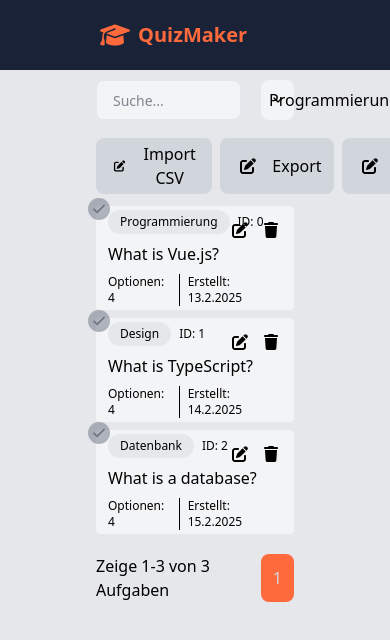
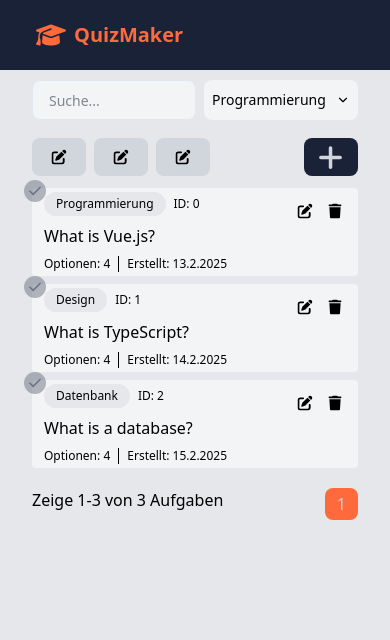
Before and after one commit to OSP-Gruppe2-MultipleChoiceTool/MCT-Frontend, a Vue app: page / in a window 390 px wide. Shown: the top 640 px of the page. Built offline with nearby package versions, Linux system fonts and the light colour scheme; the HTML template or start-up script is replaced by a standard one.

Commit message:
Add mobile view improvements

```diff
--- a/src/App.vue
+++ b/src/App.vue
@@ -1,8 +1,8 @@
 <template>
   <main class="w-screen h-screen grid grid-cols-12 grid-rows-12 bg-gray-200 dark:bg-main-blue">
-    <navigationbar-component class="col-start-1 row-start-1 col-span-full row-span-1 px-24" />
+    <navigationbar-component class="col-start-1 row-start-1 col-span-full row-span-1 px-8 md:px-16 lg:px-24" />
 
-    <router-view class="col-start-1 row-start-2 row-span-full col-span-full px-24" />
+    <router-view class="col-start-1 row-start-2 row-span-full col-span-full px-8 md:px-16 lg:px-24" />
   </main>
 </template>
 
--- a/src/components/features/question/QuestionListItemComponent.vue
+++ b/src/components/features/question/QuestionListItemComponent.vue
@@ -3,7 +3,7 @@
     <div class="absolute bg-gray-500/50 rounded-full -top-2 -left-2 text-lg p-0.5">
       <icon-check class="text-gray-500 hover:text-main-orange" />
     </div>
-    <div class="absolute top-2 right-2 flex">
+    <div class="absolute top-2 right-2 flex text-3xl">
       <icon-edit-square class="hover:text-main-orange cursor-pointer" />
       <icon-trash-bin
         class="hover:text-main-orange cursor-pointer"
--- a/src/components/icons/IconEditSquare.vue
+++ b/src/components/icons/IconEditSquare.vue
@@ -1,5 +1,5 @@
 <template>
-  <svg width="32" height="32" viewBox="0 0 32 32" fill="none" xmlns="http://www.w3.org/2000/svg">
+  <svg width="1em" height="1em" viewBox="0 0 32 32" fill="none" xmlns="http://www.w3.org/2000/svg">
     <path d="M0 4C0 1.79086 1.79086 0 4 0H28C30.2091 0 32 1.79086 32 4V28C32 30.2091 30.2091 32 28 32H4C1.79086 32 0 30.2091 0 28V4Z" stroke="none"/>
     <g clip-path="url(#clip0_2_694)">
       <g clip-path="url(#clip1_2_694)">
--- /dev/null
+++ b/src/components/icons/IconImport.vue
@@ -0,0 +1,6 @@
+<template>
+  <svg viewBox="0 0 24 24" fill="none" xmlns="http://www.w3.org/2000/svg"><g id="SVGRepo_bgCarrier" stroke-width="0"></g><g id="SVGRepo_tracerCarrier" stroke-linecap="round" stroke-linejoin="round"></g><g id="SVGRepo_iconCarrier"> <path d="M4 12C4 16.4183 7.58172 20 12 20C16.4183 20 20 16.4183 20 12" stroke="#1C274C" stroke-width="1.5" stroke-linecap="round"></path> <path d="M12 4L12 14M12 14L15 11M12 14L9 11" stroke="#1C274C" stroke-width="1.5" stroke-linecap="round" stroke-linejoin="round"></path> </g></svg>
+</template>
+
+<script setup lang="ts">
+</script>
--- a/src/components/icons/IconPlus.vue
+++ b/src/components/icons/IconPlus.vue
@@ -1,5 +1,5 @@
 <template>
-  <svg width="13" height="15" viewBox="0 0 13 15" fill="none" xmlns="http://www.w3.org/2000/svg">
+  <svg width="1em" height="1em" viewBox="0 0 13 15" fill="none" xmlns="http://www.w3.org/2000/svg">
     <g clip-path="url(#clip0_2_711)">
       <path d="M7.14062 2.9375C7.14062 2.45352 6.74961 2.0625 6.26562 2.0625C5.78164 2.0625 5.39062 2.45352 5.39062 2.9375V6.875H1.45312C0.969141 6.875 0.578125 7.26602 0.578125 7.75C0.578125 8.23398 0.969141 8.625 1.45312 8.625H5.39062V12.5625C5.39062 13.0465 5.78164 13.4375 6.26562 13.4375C6.74961 13.4375 7.14062 13.0465 7.14062 12.5625V8.625H11.0781C11.5621 8.625 11.9531 8.23398 11.9531 7.75C11.9531 7.26602 11.5621 6.875 11.0781 6.875H7.14062V2.9375Z" fill="currentColor"/>
     </g>
--- /dev/null
+++ b/src/components/icons/IconShare.vue
@@ -0,0 +1,8 @@
+<template>
+  <svg viewBox="0 0 24 24" fill="none" xmlns="http://www.w3.org/2000/svg"><g id="SVGRepo_bgCarrier" stroke-width="0"></g><g id="SVGRepo_tracerCarrier" stroke-linecap="round" stroke-linejoin="round"></g><g id="SVGRepo_iconCarrier"> <path d="M9.61109 12.4L10.8183 18.5355C11.0462 19.6939 12.6026 19.9244 13.1565 18.8818L19.0211 7.84263C19.248 7.41555 19.2006 6.94354 18.9737 6.58417M9.61109 12.4L5.22642 8.15534C4.41653 7.37131 4.97155 6 6.09877 6H17.9135C18.3758 6 18.7568 6.24061 18.9737 6.58417M9.61109 12.4L18.9737 6.58417M19.0555 6.53333L18.9737 6.58417" stroke="#000000" stroke-width="2"></path> </g></svg>
+</template>
+
+
+<script setup lang="ts">
+
+</script>
--- a/src/components/icons/IconTrashBin.vue
+++ b/src/components/icons/IconTrashBin.vue
@@ -1,5 +1,5 @@
 <template>
-  <svg width="30" height="32" viewBox="0 0 30 32" fill="none" xmlns="http://www.w3.org/2000/svg">
+  <svg width="1em" height="1em" viewBox="0 0 30 32" fill="none" xmlns="http://www.w3.org/2000/svg">
     <path d="M0 4C0 1.79086 1.79086 0 4 0H26C28.2091 0 30 1.79086 30 4V28C30 30.2091 28.2091 32 26 32H4C1.79086 32 0 30.2091 0 28V4Z" stroke="none"/>
     <g clip-path="url(#clip0_2_695)">
       <g clip-path="url(#clip1_2_695)">
--- a/src/components/ui/ButtonComponent.vue
+++ b/src/components/ui/ButtonComponent.vue
@@ -1,6 +1,6 @@
 <template>
   <button
-    class="flex gap-x-2 items-center cursor-pointer p-3 py-1 rounded-lg"
+    class="w-full flex gap-x-2 items-center cursor-pointer p-3 py-1 rounded-lg"
     :class="[props.backgroundColor, props.textColor]">
     <slot />
   </button>
--- a/src/components/ui/DropdownComponent.vue
+++ b/src/components/ui/DropdownComponent.vue
@@ -1,7 +1,7 @@
 <template>
-  <div class="h-10 relative bg-gray-100 dark:bg-gray-300 rounded-lg flex items-center px-2 cursor-pointer select-none dark:text-main-blue" @click="toggleDropdown">
+  <div class="h-10 w-full relative bg-gray-100 dark:bg-gray-300 rounded-lg flex items-center px-2 cursor-pointer select-none dark:text-main-blue" @click="toggleDropdown">
     <p>{{ currentValue }}</p>
-    <icon-chevron-down class="absolute right-2"/>
+    <icon-chevron-down class="absolute right-2 bg-gray-100 dark:bg-gray-300"/>
     <div v-if="dropdownOpen" class="absolute top-full left-0 w-full bg-gray-100 dark:bg-gray-300 border border-main-blue dark:border-gray-400 rounded-lg mt-1 z-10">
       <p class="px-4 py-2 hover:bg-gray-400 cursor-pointer" v-for="(element, index) in props.elements">{{ element }}</p>
     </div>
--- a/src/views/QuestionListingView.vue
+++ b/src/views/QuestionListingView.vue
@@ -1,41 +1,45 @@
 <template>
   <main class="w-full py-4 overflow-y-auto">
     <div class="flex flex-col gap-y-3 pb-3">
-      <div class="w-full flex items-center pb-5 pt-2 gap-x-5 max-h-10">
-        <input-text-field-component class="w-5/6" />
+      <div class="w-full flex items-center pb-5 pt-2 gap-x-2 max-h-10">
+        <input-text-field-component class="w-1/2 sm:w-4/6" />
         <dropdown-component
-          class="w-1/6"
+          class="w-1/2 text-sm sm:w-2/6 sm:text-base"
           :elements="typeStore.getTypes().map(type => type.name)"
         />
       </div>
-      <div class="w-full flex justify-between">
-        <div class="flex gap-x-2">
+      <div class="flex gap-x-2 flex-wrap text-3xl sm:text-lg md:text-sm">
+        <div>
           <button-component
             background-color="bg-gray-300 hover:bg-gray-500"
             text-color="hover:text-gray-300">
             <icon-edit-square />
-            Import CSV
+            <span class="hidden sm:inline">Import CSV</span>
           </button-component>
+        </div>
+        <div>
           <button-component
             background-color="bg-gray-300 hover:bg-gray-500"
             text-color="hover:text-gray-300">
             <icon-edit-square />
-            Export
+            <span class="hidden sm:inline">Export</span>
           </button-component>
+        </div>
+        <div>
           <button-component
             background-color="bg-gray-300 hover:bg-gray-500"
             text-color="hover:text-gray-300">
             <icon-edit-square />
-            Share
+            <span class="hidden sm:inline">Share</span>
           </button-component>
         </div>
-        <div class="flex gap-x-2 ml-auto">
+        <div class="ml-auto">
           <button-component
             background-color="bg-main-blue dark:bg-gray-600 hover:bg-main-orange"
             text-color="text-gray-300 hover:text-main-blue"
             @click="showCreateModal = true">
             <icon-plus />
-            Neue Frage
+            <span class="hidden sm:inline">Neue Frage</span>
           </button-component>
         </div>
       </div>
```
Also changed, not shown: src/components/icons/IconDownload.vue (added, +7 -0 lines).
